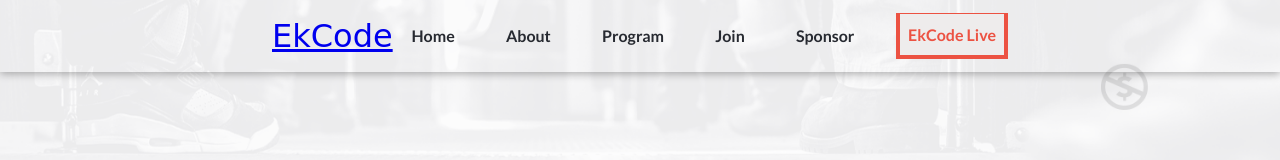
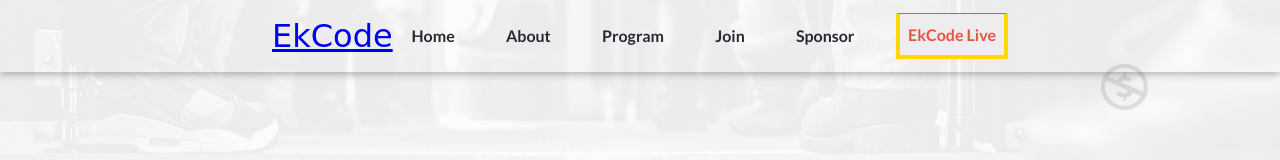
Before and after one commit to Doheera-kosi/module1-capstone, a website: page index.html in a window 1280 px wide. In both pictures the pointer is over the link "EkCode Live". Shown: the top 160 px of the page. Drawn offline with Linux system fonts and the light colour scheme; a web font is replaced by a local one.

Commit message:
Modify styles.css

```diff
--- a/styles.css
+++ b/styles.css
@@ -341,6 +341,10 @@ body {
     display: flex;
   }
 
+  .live:hover {
+    border-color: gold;
+  }
+
   .nav-links {
     display: flex;
     gap: 2rem;
```
